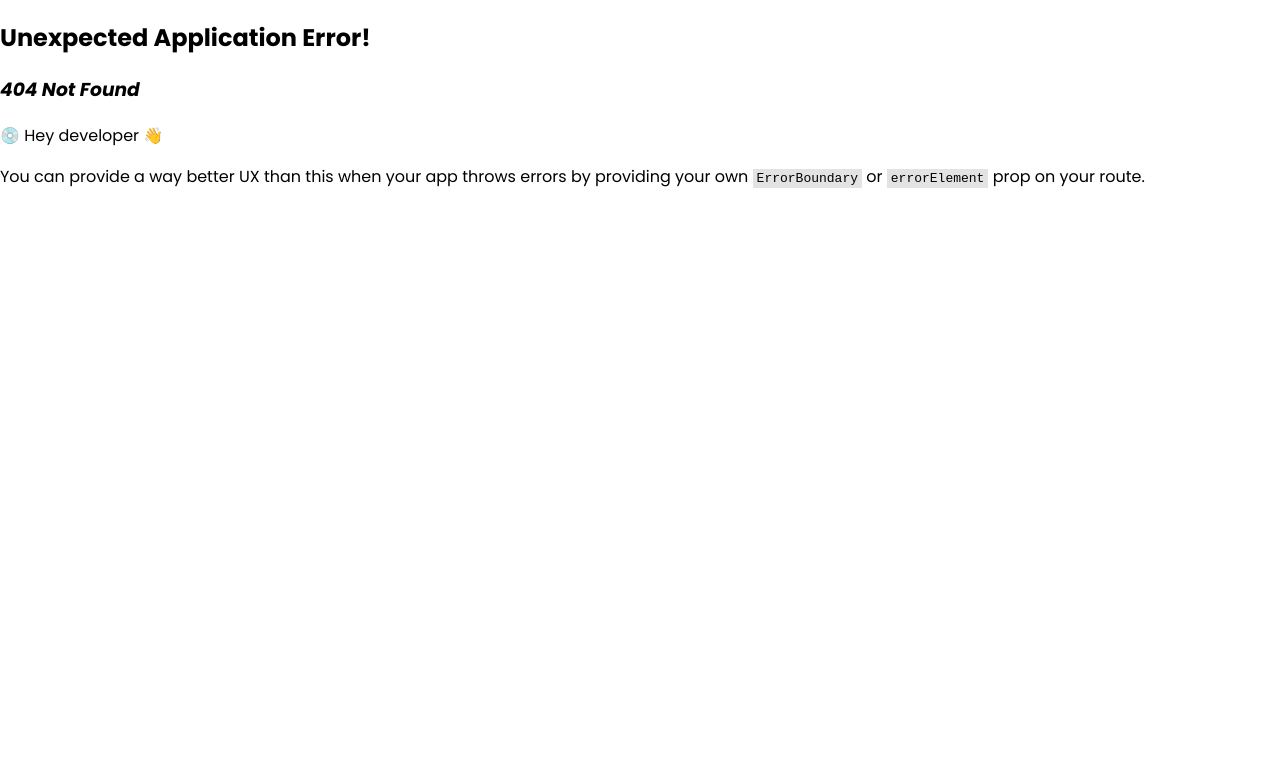
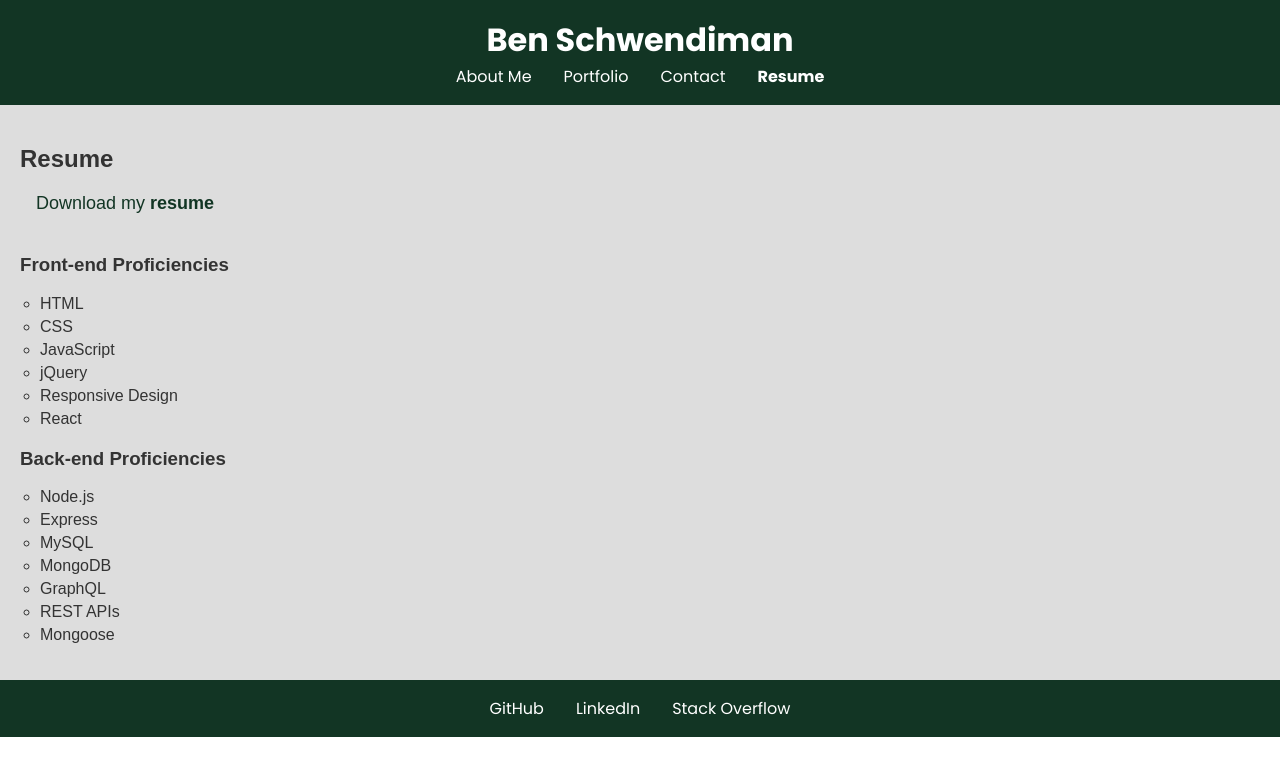
Before and after one commit to bschwendiman90/react-portfolio, a React (Vite) app in the folder react-protfolio/: page /resume in a window 1280 px wide. Before the commit this address had no page. Shown: the top 776 px of the page. Built offline with nearby package versions, Linux system fonts and the light colour scheme.

Commit message:
resume page and email sent notification

```diff
--- a/react-protfolio/src/App.css
+++ /dev/null
@@ -1,78 +0,0 @@
-body {
-    font-family: Arial, sans-serif;
-    margin: 0;
-    padding: 0;
-    box-sizing: border-box;
-  }
-
-  header, footer {
-    background-color: #333;
-    color: white;
-    text-align: center;
-    padding: 1rem;
-  }
-
-  header h1 {
-    margin: 0;
-  }
-
-  nav a {
-    color: white;
-    margin: 0 1rem;
-    text-decoration: none;
-  }
-
-  nav a.active {
-    font-weight: bold;
-  }
-
-  main {
-    padding: 1rem;
-  }
-
-  .projects {
-    display: flex;
-    flex-wrap: wrap;
-    gap: 1rem;
-  }
-
-  .project {
-    flex: 1 1 calc(33.333% - 1rem);
-    box-shadow: 0 0 5px rgba(0, 0, 0, 0.1);
-    padding: 1rem;
-  }
-
-  .project img {
-    max-width: 100%;
-    height: auto;
-  }
-
-  form div {
-    margin-bottom: 1rem;
-  }
-
-  form label {
-    display: block;
-    margin-bottom: 0.5rem;
-  }
-
-  form input, form textarea {
-    width: 100%;
-    padding: 0.5rem;
-    border: 1px solid #ccc;
-    border-radius: 4px;
-  }
-
-  form span {
-    color: red;
-    font-size: 0.9rem;
-  }
-
-  button {
-    background-color: #333;
-    color: white;
-    border: none;
-    padding: 0.5rem 1rem;
-    cursor: pointer;
-    border-radius: 4px;
-  }
--- a/react-protfolio/src/components/Contact.jsx
+++ b/react-protfolio/src/components/Contact.jsx
@@ -1,4 +1,4 @@
-import React, {useState} from 'react';
+import {useState} from 'react';
 import { FontAwesomeIcon } from '@fortawesome/react-fontawesome'
 import { faEnvelope, faPhone } from '@fortawesome/free-solid-svg-icons'
 
@@ -12,6 +12,7 @@ const Contact = () => {
         message: ''
     });
     const [errors, setErrors] = useState({});
+    const [notification, setNotification] = useState('');
 
     const handleChange = (e) => {
         const { name, value } = e.target;
@@ -53,11 +54,18 @@ const Contact = () => {
         e.preventDefault();
         const { name, email, message } = formData;
 
-        // Only handle form submission logic here
+
         if (name && email && validateEmail(email) && message) {
             console.log('Form submitted', formData);
+            setFormData({
+                name: '',
+                email: '',
+                message: ''
+            });
+            setNotification('Message sent successfully!');
+            setTimeout(() => setNotification(''), 3000);
         } else {
-            // Optional: Handle form submission failure if needed
+
             console.log('Form validation failed');
         }
     };
@@ -86,6 +94,7 @@ return (
                 <textarea name='message' value={formData.message} onChange={handleChange} onBlur={handleBlur}  />
                 {errors.message && <span>{errors.message}</span>}
             </div>
+            {notification && <div className='notification'>{notification}</div>}
             <button type='submit'>Send Message</button>
         </form>
 
--- a/react-protfolio/src/components/Header.jsx
+++ b/react-protfolio/src/components/Header.jsx
@@ -1,4 +1,4 @@
-import React from 'react';
+
 import { NavLink } from 'react-router-dom';
 
 const Header = () => {
@@ -24,7 +24,12 @@ const Header = () => {
                 >
                     Contact
                 </NavLink>
-                <a href='../assets/resume.pdf' download>Resume</a>
+                <NavLink
+                    to="/resume"
+                    className={({ isActive }) => isActive ? "active" : ""}
+                >
+                    Resume
+                </NavLink>
             </nav>
         </header>
     );
--- a/react-protfolio/src/components/Portfolio.jsx
+++ b/react-protfolio/src/components/Portfolio.jsx
@@ -9,7 +9,7 @@ import nationalParkExplorerImage from "../assets/images/national-park-explorer.p
 
 const Portfolio = () => {
 
-    const [activeIndex, setActiveIndex] = useState(3); // Initial active image index
+    const [activeIndex, setActiveIndex] = useState(3);
 
     const handleImageClick = (index) => {
       setActiveIndex(index);
--- /dev/null
+++ b/react-protfolio/src/components/Resume.jsx
@@ -0,0 +1,49 @@
+const Resume = () => {
+    const frontEndProficiencies = [
+      'HTML',
+      'CSS',
+      'JavaScript',
+      'jQuery',
+      'Responsive Design',
+      'React',
+    ];
+
+    const backEndProficiencies = [
+      'Node.js',
+      'Express',
+      'MySQL',
+      'MongoDB',
+      'GraphQL',
+      'REST APIs',
+      'Mongoose'
+    ];
+
+    return (
+      <section className="resume-section">
+        <h2>Resume</h2>
+        <a
+          href="../../public/Resume.pdf" // Replace with the actual path to your resume
+          download = "resume.pdf"
+          className="resume-link"
+        >
+          Download my <span className="resume-text">resume</span>
+        </a>
+        <div className="proficiencies">
+          <h3>Front-end Proficiencies</h3>
+          <ul>
+            {frontEndProficiencies.map((proficiency, index) => (
+              <li key={index}>{proficiency}</li>
+            ))}
+          </ul>
+          <h3>Back-end Proficiencies</h3>
+          <ul>
+            {backEndProficiencies.map((proficiency, index) => (
+              <li key={index}>{proficiency}</li>
+            ))}
+          </ul>
+        </div>
+      </section>
+    );
+  };
+
+  export default Resume;
--- a/react-protfolio/src/index.css
+++ b/react-protfolio/src/index.css
@@ -251,6 +251,43 @@ a {
 
 }
 
+.resume-section {
+    padding: 20px;
+    color: #333;
+    background-color: #ddd; /* Change to the color that matches your theme */
+    font-family: Arial, sans-serif;
+  }
+
+  .resume-link {
+    display: inline-block;
+    margin-bottom: 20px;
+    font-size: 18px;
+    color: #123524; /* Change to match your theme */
+    text-decoration: none;
+  }
+
+  .resume-link:hover {
+    text-decoration: underline;
+  }
+
+  .resume-text {
+    font-weight: bold;
+  }
+
+  .proficiencies h3 {
+    margin-top: 20px;
+    color: #333; /* Change to match your theme */
+  }
+
+  .proficiencies ul {
+    list-style-type: circle;
+    padding: 0 20px;
+  }
+
+  .proficiencies li {
+    margin: 5px 0;
+  }
+
 input, textarea {
     width: 100%;
     padding: 12px;
--- a/react-protfolio/src/main.jsx
+++ b/react-protfolio/src/main.jsx
@@ -7,6 +7,7 @@ import App from './App.jsx';
 import AboutMe from './components/AboutMe';
 import Portfolio from './components/Portfolio';
 import Contact from './components/Contact';
+import Resume from './components/Resume';
 
 import './index.css';
 
@@ -27,6 +28,10 @@ const router = createBrowserRouter([
                 path: 'contact',
                 element: <Contact />
             },
+            {
+                path: 'resume',
+                element: <Resume />
+            },
         ],
     },
 ]);
```
Also changed, not shown: 1 other file (tests, documents, lock files or other folders).
